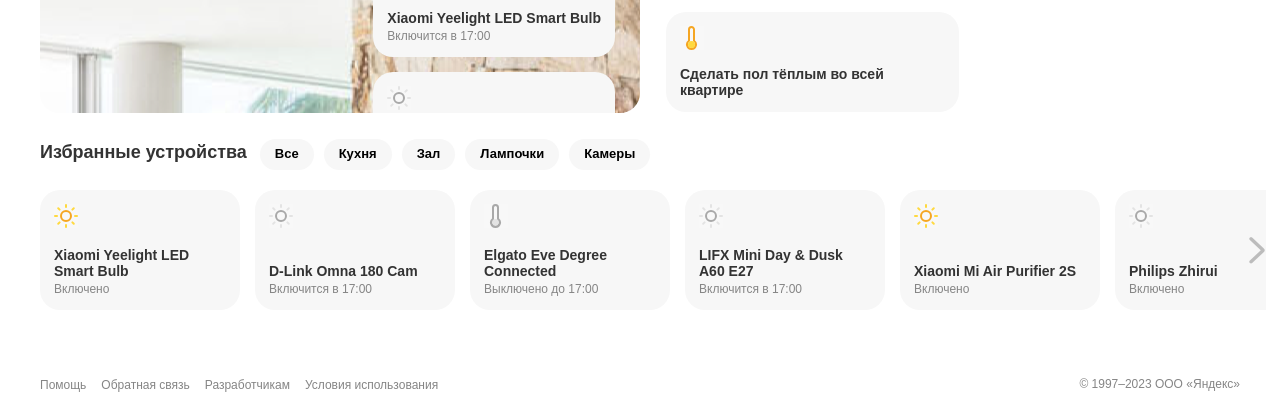
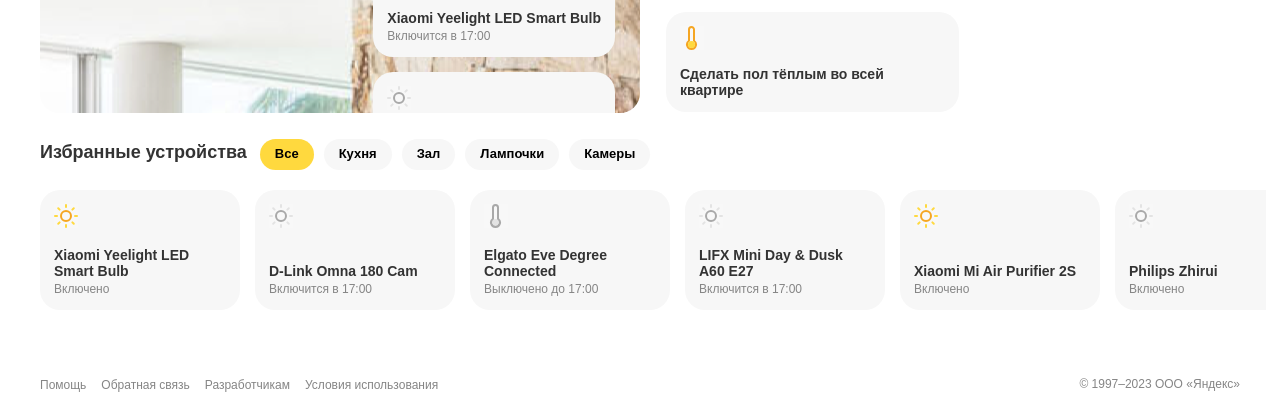
Before and after one commit to Kir32Ill/Performance, a plain HTML site: page index.html in a window 1280 px wide. Both pictures are taken after a click on the tab "Все". Shown: the part 384-800 px from the top of the page. Drawn offline with Linux system fonts and the light colour scheme.

Commit message:
27th changing

```diff
--- a/script.js
+++ b/script.js
@@ -1,115 +1,135 @@
 document.addEventListener("DOMContentLoaded", () => {
-    const TABS = {
-        all: {
-            title: 'Все',
-            items: generateItems(64, [
+
+    const baseItems = [
         { icon: 'light2', iconLabel: 'Освещение', title: 'Xiaomi Yeelight LED Smart Bulb', subtitle: 'Включено' },
         { icon: 'light', iconLabel: 'Освещение', title: 'D-Link Omna 180 Cam', subtitle: 'Включится в 17:00' },
         { icon: 'temp', iconLabel: 'Температура', title: 'Elgato Eve Degree Connected', subtitle: 'Выключено до 17:00' },
         { icon: 'light', iconLabel: 'Освещение', title: 'LIFX Mini Day & Dusk A60 E27', subtitle: 'Включится в 17:00' },
         { icon: 'light2', iconLabel: 'Освещение', title: 'Xiaomi Mi Air Purifier 2S', subtitle: 'Включено' },
         { icon: 'light', iconLabel: 'Освещение', title: 'Philips Zhirui', subtitle: 'Включено' }
-            ])
-        },
-        kitchen: {
-            title: 'Кухня',
-            items: [
-                { icon: 'light2', iconLabel: 'Освещение', title: 'Xiaomi Yeelight LED Smart Bulb', subtitle: 'Включено' },
-                { icon: 'temp', iconLabel: 'Температура', title: 'Elgato Eve Degree Connected', subtitle: 'Выключено до 17:00' }
-            ]
-        },
-        hall: {
-            title: 'Зал',
-            items: [
-                { icon: 'light', iconLabel: 'Освещение', title: 'Philips Zhirui', subtitle: 'Выключено' },
-                { icon: 'light2', iconLabel: 'Освещение', title: 'Xiaomi Mi Air Purifier 2S', subtitle: 'Выключено' }
-            ]
-        },
-        lights: {
-            title: 'Лампочки',
-            items: [
-                { icon: 'light', iconLabel: 'Освещение', title: 'D-Link Omna 180 Cam', subtitle: 'Включится в 17:00' },
-                { icon: 'light', iconLabel: 'Освещение', title: 'LIFX Mini Day & Dusk A60 E27', subtitle: 'Включится в 17:00' },
-                { icon: 'light2', iconLabel: 'Освещение', title: 'Xiaomi Mi Air Purifier 2S', subtitle: 'Включено' }
-            ]
-        },
-        cameras: {
-            title: 'Камеры',
-            items: [
-                { icon: 'light2', iconLabel: 'Освещение', title: 'Xiaomi Mi Air Purifier 2S', subtitle: 'Включено' }
-            ]
-        }
+    ];
+
+    const TABS = {
+        all: { title: 'Все', items: [] },
+        kitchen: { title: 'Кухня', items: [baseItems[0], baseItems[2]] },
+        hall: { title: 'Зал', items: [baseItems[4], baseItems[5]] },
+        lights: { title: 'Лампочки', items: [baseItems[1], baseItems[3], baseItems[4]] },
+        cameras: { title: 'Камеры', items: [baseItems[4]] }
     };
 
-    function generateItems(count, baseItems) {
-        const result = [];
-        for (let i = 0; i < count; i++) {
-            result.push(...baseItems);
+    for (let i = 0; i < 9; i++) {
+        TABS.all.items = [...TABS.all.items, ...baseItems.map(item => ({...item}))];
     }
-        return result;
-    }
+
     const state = {
         activeTab: '',
         expandedMenu: false,
         toggledMenu: false,
-        hasRightScroll: false
+        hasRightScroll: false,
+        sizes: []
     };
-    const elements = {
+
+    const dom = {
         app: document.getElementById('app'),
-        resizeObserver: new ResizeObserver(handleResize)
+        resizeObserver: new ResizeObserver(entries => {
+            const sumWidth = state.sizes.reduce((acc, size) => acc + size.width, 0);
+            const panelWrapper = document.querySelector('.section__panel-wrapper');
+            if (panelWrapper) {
+                const needsScroll = sumWidth > panelWrapper.offsetWidth;
+                if (needsScroll !== state.hasRightScroll) {
+                    state.hasRightScroll = needsScroll;
+                    updateScrollArrow();
+                }
+            }
+        })
     };
-    function init() {
-        const params = new URLSearchParams(window.location.search);
-        state.activeTab = params.get('tab') || 'all';
-        renderApp();
+
+    function createElement(tag, className, attributes = {}) {
+        const el = document.createElement(tag);
+        if (className) el.className = className;
+        Object.entries(attributes).forEach(([key, value]) => {
+            el.setAttribute(key, value);
+        });
+        return el;
     }
-    function renderApp() {
-        elements.app.innerHTML = `
-            ${renderHeader()}
-            ${renderMain()}
-        `;
-        initMenuToggle();
-        initTabSwitcher();
-        initDevicePanels();
+
+    function renderEvent({ slim, icon, iconLabel, title, subtitle }, onSize) {
+        const li = createElement('li', `event${slim ? ' event_slim' : ''}`);
+        const button = createElement('button', 'event__button');
+
+        const iconSpan = createElement('span', `event__icon event__icon_${icon}`, {
+            'role': 'img',
+            'aria-label': iconLabel
+        });
+
+        const titleHeading = createElement('h4', 'event__title');
+        titleHeading.textContent = title;
+
+        button.append(iconSpan, titleHeading);
+
+        if (subtitle) {
+            const subtitleSpan = createElement('span', 'event__subtitle');
+            subtitleSpan.textContent = subtitle;
+            button.appendChild(subtitleSpan);
+        }
+
+        li.appendChild(button);
+
+        if (onSize) {
+            dom.resizeObserver.observe(li);
+            state.sizes.push({
+                width: li.offsetWidth,
+                height: li.offsetHeight
+            });
+        }
+
+        return li;
     }
 
     function renderHeader() {
-        return `
-            <header class="header">
-                <a href="/" class="header__logo" aria-label="Яндекс.Дом"></a>
-                <button class="header__menu" aria-expanded="${state.expandedMenu}">
-                    <span class="header__menu-text a11y-hidden">
-                        ${state.expandedMenu ? 'Закрыть меню' : 'Открыть меню'}
-                    </span>
-                </button>
-                <ul class="header__links ${state.expandedMenu ? 'header__links_opened' : ''} ${state.toggledMenu ? 'header__links-toggled' : ''}">
-                    <li class="header__item">
-                        <a class="header__link header__link_current" href="/" aria-current="page">Сводка</a>
-                    </li>
-                    <li class="header__item">
-                        <a class="header__link" href="/devices">Устройства</a>
-                    </li>
-                    <li class="header__item">
-                        <a class="header__link" href="/scripts">Сценарии</a>
-                    </li>
-                </ul>
-            </header>
-        `;
+        const header = createElement('header', 'header');
+
+        const logoLink = createElement('a', 'header__logo', {
+            'href': '/',
+            'aria-label': 'Яндекс.Дом'
+        });
+
+        const menuButton = createElement('button', 'header__menu', {
+            'aria-expanded': state.expandedMenu,
+            'onclick': 'toggleMenu()'
+        });
+
+        const menuText = createElement('span', 'header__menu-text a11y-hidden');
+        menuText.textContent = state.expandedMenu ? 'Закрыть меню' : 'Открыть меню';
+        menuButton.appendChild(menuText);
+
+        const links = createElement('ul', `header__links${state.expandedMenu ? ' header__links_opened' : ''}${state.toggledMenu ? ' header__links-toggled' : ''}`);
+
+        const linksItems = [
+            { text: 'Сводка', current: true },
+            { text: 'Устройства', href: '/devices' },
+            { text: 'Сценарии', href: '/scripts' }
+        ];
+
+        linksItems.forEach(item => {
+            const li = createElement('li', 'header__item');
+            const a = createElement('a', `header__link${item.current ? ' header__link_current' : ''}`, {
+                'href': item.href || '/',
+                ...(item.current && { 'aria-current': 'page' })
+            });
+            a.textContent = item.text;
+            li.appendChild(a);
+            links.appendChild(li);
+        });
+
+        header.append(logoLink, menuButton, links);
+        return header;
     }
 
     function renderMain() {
-        return `
-            <main class="main">
-                ${renderGeneralSection()}
-                ${renderScriptsSection()}
-                ${renderDevicesSection()}
-            </main>
-        `;
-    }
-
-    function renderGeneralSection() {
-        return `
-            <section class="section main__general">
+        const main = createElement('main', 'main');
+        const generalSection = createElement('section', 'section main__general');
+        generalSection.innerHTML = `
             <h2 class="section__title section__title-header section__main-title">Главное</h2>
             <div class="hero-dashboard">
                 <div class="hero-dashboard__primary">
@@ -131,173 +151,177 @@
                         </li>
                     </ul>
                 </div>
-                    <ul class="hero-dashboard__schedule">
-                        ${renderEvent({ icon: 'temp', iconLabel: 'Температура', title: 'Philips Cooler', subtitle: 'Начнет охлаждать в 16:30' })}
-                        ${renderEvent({ icon: 'light', iconLabel: 'Освещение', title: 'Xiaomi Yeelight LED Smart Bulb', subtitle: 'Включится в 17:00' })}
-                        ${renderEvent({ icon: 'light', iconLabel: 'Освещение', title: 'Xiaomi Yeelight LED Smart Bulb', subtitle: 'Включится в 17:00' })}
-                    </ul>
+                <ul class="hero-dashboard__schedule"></ul>
             </div>
-            </section>
         `;
+
+        const scheduleItems = [
+            { icon: 'temp', iconLabel: 'Температура', title: 'Philips Cooler', subtitle: 'Начнет охлаждать в 16:30' },
+            { icon: 'light', iconLabel: 'Освещение', title: 'Xiaomi Yeelight LED Smart Bulb', subtitle: 'Включится в 17:00' },
+            { icon: 'light', iconLabel: 'Освещение', title: 'Xiaomi Yeelight LED Smart Bulb', subtitle: 'Включится в 17:00' }
+        ];
+
+        const scheduleList = generalSection.querySelector('.hero-dashboard__schedule');
+        scheduleItems.forEach(item => {
+            scheduleList.appendChild(renderEvent(item));
+        });
+
+        const scriptsSection = createElement('section', 'section main__scripts');
+        scriptsSection.innerHTML = `
+            <h2 class="section__title section__title-header">Избранные сценарии</h2>
+            <ul class="event-grid"></ul>
+        `;
+
+        const scriptItems = [
+            { slim: true, icon: 'light2', iconLabel: 'Освещение', title: 'Выключить весь свет в доме и во дворе' },
+            { slim: true, icon: 'schedule', iconLabel: 'Расписание', title: 'Я ухожу' },
+            { slim: true, icon: 'light2', iconLabel: 'Освещение', title: 'Включить свет в коридоре' },
+            { slim: true, icon: 'temp2', iconLabel: 'Температура', title: 'Набрать горячую ванну', subtitle: 'Начнётся в 18:00' },
+            { slim: true, icon: 'temp2', iconLabel: 'Температура', title: 'Сделать пол тёплым во всей квартире' }
+        ];
+
+        const scriptsList = scriptsSection.querySelector('.event-grid');
+        scriptItems.forEach(item => {
+            scriptsList.appendChild(renderEvent(item));
+        });
+
+        const devicesSection = createElement('section', 'section main__devices');
+        devicesSection.innerHTML = `
+            <div class="section__title">
+                <h2 class="section__title-header">Избранные устройства</h2>
+                <select class="section__select">
+                    ${Object.keys(TABS).map(key => `
+                        <option value="${key}">${TABS[key].title}</option>
+                    `).join('')}
+                </select>
+                <ul class="section__tabs" role="tablist"></ul>
+            </div>
+            <div class="section__panel-wrapper"></div>
+        `;
+
+        const tabsList = devicesSection.querySelector('.section__tabs');
+        Object.keys(TABS).forEach(key => {
+            const tab = createElement('li', `section__tab${key === state.activeTab ? ' section__tab_active' : ''}`, {
+                'role': 'tab',
+                'aria-selected': key === state.activeTab,
+                'data-tab': key
+            });
+            tab.textContent = TABS[key].title;
+            tabsList.appendChild(tab);
+        });
+
+        const panelWrapper = devicesSection.querySelector('.section__panel-wrapper');
+        renderDevicePanels(panelWrapper);
+        main.append(generalSection, scriptsSection, devicesSection);
+        return main;
     }
 
-    function renderScriptsSection() {
-        return `
-            <section class="section main__scripts">
-                <h2 class="section__title section__title-header">Избранные сценарии</h2>
-                <ul class="event-grid">
-                    ${renderEvent({ slim: true, icon: 'light2', iconLabel: 'Освещение', title: 'Выключить весь свет в доме и во дворе' })}
-                    ${renderEvent({ slim: true, icon: 'schedule', iconLabel: 'Расписание', title: 'Я ухожу' })}
-                    ${renderEvent({ slim: true, icon: 'light2', iconLabel: 'Освещение', title: 'Включить свет в коридоре' })}
-                    ${renderEvent({ slim: true, icon: 'temp2', iconLabel: 'Температура', title: 'Набрать горячую ванну', subtitle: 'Начнётся в 18:00' })}
-                    ${renderEvent({ slim: true, icon: 'temp2', iconLabel: 'Температура', title: 'Сделать пол тёплым во всей квартире' })}
-                </ul>
-            </section>
-        `;
+    function renderDevicePanels(wrapper) {
+        wrapper.innerHTML = '';
+        state.sizes = [];
+
+        Object.keys(TABS).forEach(key => {
+            const panel = createElement('div', `section__panel${key === state.activeTab ? '' : ' section__panel_hidden'}`, {
+                'role': 'tabpanel',
+                'aria-hidden': key !== state.activeTab,
+                'id': `panel_${key}`,
+                'aria-labelledby': `tab_${key}`
+            });
+
+            const list = createElement('ul', 'section__panel-list');
+            TABS[key].items.forEach((item, index) => {
+                list.appendChild(renderEvent(item, key === state.activeTab));
+            });
+
+            panel.appendChild(list);
+            wrapper.appendChild(panel);
+        });
+
+        updateScrollArrow();
     }
 
-    function renderDevicesSection() {
-        return `
-            <section class="section main__devices">
-                <div class="section__title">
-                    <h2 class="section__title-header">Избранные устройства</h2>
-                    <select class="section__select" onchange="handleTabChange(this.value)">
-                        ${Object.keys(TABS).map(key => `
-                            <option value="${key}" ${key === state.activeTab ? 'selected' : ''}>${TABS[key].title}</option>
-                        `).join('')}
-                    </select>
-                    <ul class="section__tabs" role="tablist">
-                        ${Object.keys(TABS).map(key => `
-                            <li class="section__tab ${key === state.activeTab ? 'section__tab_active' : ''}"
-                                role="tab"
-                                aria-selected="${key === state.activeTab}"
-                                onclick="handleTabChange('${key}')">
-                                ${TABS[key].title}
-                            </li>
-                        `).join('')}
-                    </ul>
-                </div>
-                <div class="section__panel-wrapper" id="panelWrapper">
-                    ${Object.keys(TABS).map(key => `
-                        <div class="section__panel ${key === state.activeTab ? '' : 'section__panel_hidden'}"
-                            role="tabpanel"
-                            aria-hidden="${key !== state.activeTab}"
-                            id="panel_${key}">
-                            <ul class="section__panel-list">
-                                ${TABS[key].items.map(item => renderEvent(item)).join('')}
-                            </ul>
-                        </div>
-                    `).join('')}
-                    ${state.hasRightScroll ? '<div class="section__arrow" onclick="scrollRight()"></div>' : ''}
-                </div>
-            </section>
-        `;
-    }
+    function updateScrollArrow() {
+        const wrapper = document.querySelector('.section__panel-wrapper');
+        if (!wrapper) return;
 
-    function renderEvent({ slim, icon, iconLabel, title, subtitle }) {
-        return `
-            <li class="event ${slim ? 'event_slim' : ''}">
-                <button class="event__button">
-                    <span class="event__icon event__icon_${icon}" role="img" aria-label="${iconLabel}"></span>
-                    <h4 class="event__title">${title}</h4>
-                    ${subtitle ? `<span class="event__subtitle">${subtitle}</span>` : ''}
-                </button>
-            </li>
-        `;
-    }
-
-    function initMenuToggle() {
-        const menuBtn = document.querySelector('.header__menu');
-        if (menuBtn) {
-            menuBtn.addEventListener('click', () => {
-                state.toggledMenu = state.toggledMenu || true;
-                state.expandedMenu = !state.expandedMenu;
-                document.querySelector('.header__links').className =
-                    `header__links ${state.expandedMenu ? 'header__links_opened' : ''} ${state.toggledMenu ? 'header__links-toggled' : ''}`;
-                menuBtn.setAttribute('aria-expanded', state.expandedMenu);
-                document.querySelector('.header__menu-text').textContent =
-                    state.expandedMenu ? 'Закрыть меню' : 'Открыть меню';
-            });
+        const existingArrow = wrapper.querySelector('.section__arrow');
+        if (state.hasRightScroll && !existingArrow) {
+            const arrow = createElement('div', 'section__arrow');
+            arrow.onclick = scrollRight;
+            wrapper.appendChild(arrow);
+        } else if (!state.hasRightScroll && existingArrow) {
+            existingArrow.remove();
         }
     }
 
-    function initTabSwitcher() {
-        window.handleTabChange = (tab) => {
-            state.activeTab = tab;
-            state.hasRightScroll = false;
-
-            const wrapper = document.getElementById('panelWrapper');
-            if (wrapper) {
-                wrapper.innerHTML = `
-                    ${Object.keys(TABS).map(key => `
-                        <div class="section__panel ${key === tab ? '' : 'section__panel_hidden'}"
-                            role="tabpanel"
-                            aria-hidden="${key !== tab}"
-                            id="panel_${key}">
-                            <ul class="section__panel-list">
-                                ${TABS[key].items.map(item => renderEvent(item)).join('')}
-                            </ul>
-                        </div>
-                    `).join('')}
-                `;
-
-                initDevicePanels();
-            }
-
-            document.querySelectorAll('.section__tab').forEach(el => {
-                const isActive = el.textContent === TABS[tab].title;
-                el.classList.toggle('section__tab_active', isActive);
-                el.setAttribute('aria-selected', isActive);
-            });
-
-            const select = document.querySelector('.section__select');
-            if (select) select.value = tab;
-        };
-    }
-
-    function initDevicePanels() {
-        const activePanel = document.querySelector(`#panel_${state.activeTab}`);
-        if (activePanel) {
-            elements.resizeObserver.observe(activePanel);
-            checkScrollNeeded();
-        }
-    }
-
-    function handleResize(entries) {
-        entries.forEach(entry => {
-            if (entry.target.id === `panel_${state.activeTab}`) {
-                checkScrollNeeded();
-            }
-        });
-    }
-
-    function checkScrollNeeded() {
-        const panel = document.querySelector(`#panel_${state.activeTab}`);
-        if (!panel) return;
-
-        const list = panel.querySelector('.section__panel-list');
-        const needsScroll = list.scrollWidth > panel.offsetWidth;
-
-        if (needsScroll !== state.hasRightScroll) {
-            state.hasRightScroll = needsScroll;
-            const wrapper = document.querySelector('.section__panel-wrapper');
-            if (wrapper) {
-                if (needsScroll) {
-                    wrapper.insertAdjacentHTML('beforeend', '<div class="section__arrow" onclick="scrollRight()"></div>');
-                } else {
-                    const arrow = wrapper.querySelector('.section__arrow');
-                    if (arrow) arrow.remove();
-                }
-            }
-        }
-    }
-
-    window.scrollRight = () => {
+    function scrollRight() {
         const panel = document.querySelector(`.section__panel:not(.section__panel_hidden)`);
         if (panel) {
             panel.scrollBy({ left: 400, behavior: 'smooth' });
         }
+    }
+
+    window.toggleMenu = () => {
+        state.toggledMenu = true;
+        state.expandedMenu = !state.expandedMenu;
+
+        const links = document.querySelector('.header__links');
+        if (links) {
+            links.className = `header__links${state.expandedMenu ? ' header__links_opened' : ''}${state.toggledMenu ? ' header__links-toggled' : ''}`;
+        }
+
+        const menuButton = document.querySelector('.header__menu');
+        if (menuButton) {
+            menuButton.setAttribute('aria-expanded', state.expandedMenu);
+            const menuText = menuButton.querySelector('.header__menu-text');
+            if (menuText) {
+                menuText.textContent = state.expandedMenu ? 'Закрыть меню' : 'Открыть меню';
+            }
+        }
     };
+
+    function setupTabHandlers() {
+        const select = document.querySelector('.section__select');
+        if (select) {
+            select.value = state.activeTab;
+            select.addEventListener('change', (e) => {
+                state.activeTab = e.target.value;
+                state.sizes = [];
+                const wrapper = document.querySelector('.section__panel-wrapper');
+                if (wrapper) renderDevicePanels(wrapper);
+                updateTabsUI();
+            });
+        }
+        document.querySelectorAll('.section__tab').forEach(tab => {
+            tab.addEventListener('click', () => {
+                state.activeTab = tab.dataset.tab;
+                state.sizes = [];
+                const wrapper = document.querySelector('.section__panel-wrapper');
+                if (wrapper) renderDevicePanels(wrapper);
+                updateTabsUI();
+            });
+        });
+    }
+
+    function updateTabsUI() {
+        const select = document.querySelector('.section__select');
+        if (select) select.value = state.activeTab;
+        document.querySelectorAll('.section__tab').forEach(tab => {
+            const isActive = tab.dataset.tab === state.activeTab;
+            tab.classList.toggle('section__tab_active', isActive);
+            tab.setAttribute('aria-selected', isActive);
+        });
+    }
+
+    function init() {
+        const params = new URLSearchParams(window.location.search);
+        state.activeTab = params.get('tab') || 'all';
+
+        dom.app.appendChild(renderHeader());
+        dom.app.appendChild(renderMain());
+
+        setupTabHandlers();
+    }
 
     init();
 });
```
Also changed, not shown: index.html (+1 -2 lines). Lines whose indentation alone changed are shown as unchanged.
